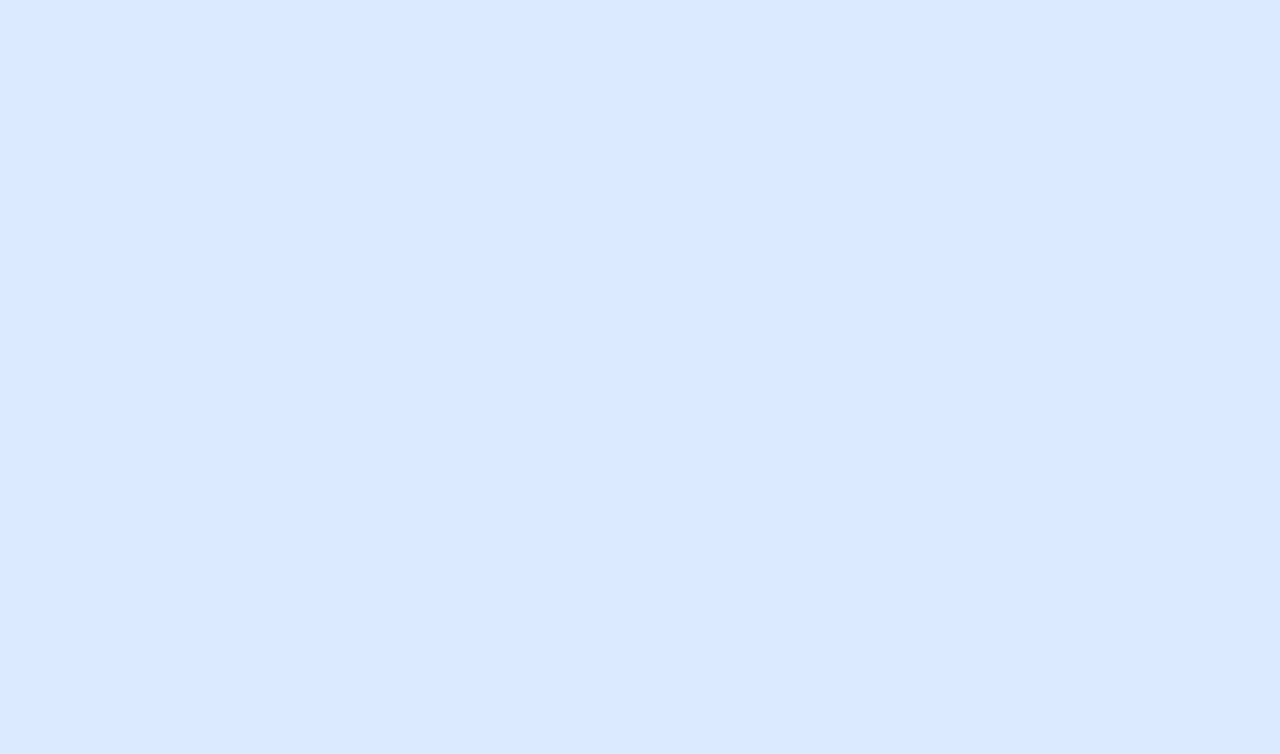
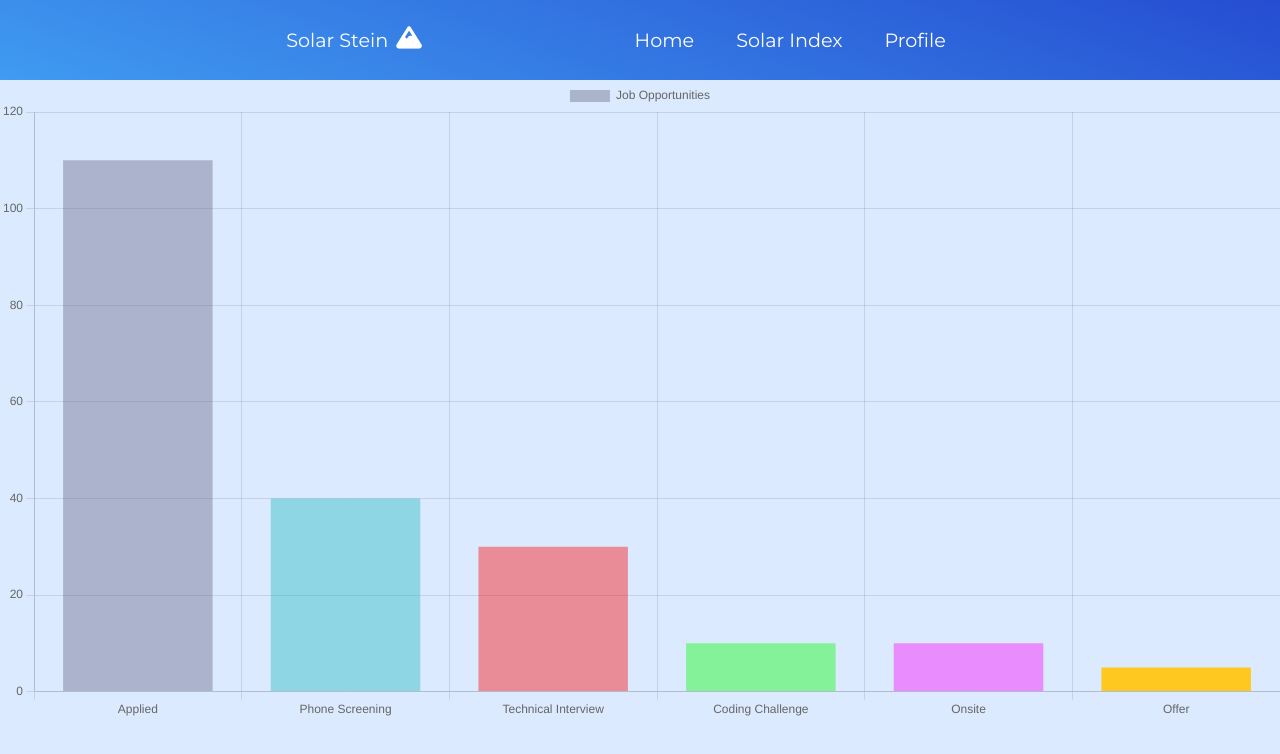
Before and after one commit to erictn3/Solar_Stein, a React (Create React App) app in the folder client/: page /chart in a window 1280 px wide. Shown: the top 754 px of the page. Built offline with nearby package versions, Linux system fonts and the light colour scheme.

Commit message:
created chart

```diff
--- a/client/package.json
+++ b/client/package.json
@@ -9,6 +9,7 @@
     "axios": "^0.21.1",
     "node-sass": "^4.14.1",
     "react": "^17.0.2",
+    "react-chartjs-2": "^3.0.3",
     "react-dom": "^17.0.2",
     "react-router-dom": "^5.2.0",
     "react-scripts": "4.0.3",
--- a/client/src/App.js
+++ b/client/src/App.js
@@ -4,6 +4,7 @@ import { BrowserRouter as Router, Route } from 'react-router-dom';
 import SignUp from './pages/Form/SignUp';
 import SignIn from './pages/Form/SignIn';
 import Home from './pages/Home/Home';
+import ChartIndex from './pages/Chart/index';
 
 import './App.css';
 
@@ -15,6 +16,7 @@ function App() {
         <Route exact path="/home" component={Home} />
         <Route exact path="/signup" component={SignUp} />
         <Route exact path="/signin" component={SignIn} />
+        <Route exact path="/chart" component={ChartIndex} />
       </div>
     </Router>
   );
--- a/client/src/components/Jobs/Job.js
+++ b/client/src/components/Jobs/Job.js
@@ -14,7 +14,7 @@ const Job = ({
   handleTagClick,
 }) => {
   const skillTags = [];
-
+// TODO==========================================================================================================================================
   let isSalary = salaryRangeMin != null && salaryRangeMin >= 0 && salaryRangeMax != null && salaryRangeMax >= salaryRangeMin;
 
   if (keySkills) {
--- a/client/src/components/Navbar/MenuItems.js
+++ b/client/src/components/Navbar/MenuItems.js
@@ -1,12 +1,12 @@
 export const MenuItem = [
   {
     title: "Home",
-    url: "#",
+    url: "/",
     cName: "nav-links"
   },
   {
     title: "Solar Index",
-    url: "#",
+    url: "chart",
     cName: "nav-links"
   },
   {
--- a/client/src/components/Navbar/Navbar.js
+++ b/client/src/components/Navbar/Navbar.js
@@ -13,7 +13,7 @@ class Navbar extends Component {
   render() {
     return(
       <nav className="NavbarItems">
-        <h1 className="navbar-logo">Solar Stein<i className="fas fa-mountain"></i></h1>
+        <h1 className="navbar-logo" href='/'>Solar Stein<i className="fas fa-mountain"></i></h1>
         <div className="menu-icon" onClick={this.handleClick}>
           <i className={this.state.clicked ? 'fas fa-times' : 'fas fa-bars'}></i>
         </div>
@@ -28,7 +28,7 @@ class Navbar extends Component {
             )
           })}
         </ul>
-        <Button>Sign Up</Button>
+        {/* <Button>Sign Up</Button> */}
       </nav>
     )
   }
--- /dev/null
+++ b/client/src/pages/Chart/Chart.js
@@ -0,0 +1,63 @@
+import React, {Component} from 'react';
+import {Bar} from 'react-chartjs-2';
+
+class Chart extends Component {
+  constructor(props){
+    super(props);
+    this.state = {
+      chartData:{
+        labels: ['Applied', 'Phone Screening', 'Technical Interview', 'Coding Challenge', 'Onsite', 'Offer'],
+        datasets:[
+          {
+            label:'Job Opportunities',
+            data:[
+              110,
+              40,
+              30,
+              10,
+              10,
+              5
+            ],
+            backgroundColor: [
+              'rgba(100,99,132,0.4)',
+              'rgba(32,186,191,0.4)',
+              'rgba(255,0,0,0.4)',
+              'rgba(0,255,0,0.4)',
+              'rgba(255,0,255,0.4)',
+              'rgba(255,200,32,1)'
+            ]
+          }
+        ]
+      }
+    }
+  }
+
+  static defaultProps = {
+    displayTitle:true,
+    displayLegend:true,
+    legendPosition:'right'
+  }
+
+  render() {
+    return (
+      <div className="chart">
+        <Bar
+          data={this.state.chartData}
+          options={{
+            title: {
+              display:this.props.displayTitle,
+              text:'',
+              fontSize:25
+            },
+            legend:{
+              display:this.props.displayLegend,
+              position:this.props.legendPosition
+            }
+          }}
+        />
+      </div>
+    )
+  }
+}
+
+export default Chart;
--- /dev/null
+++ b/client/src/pages/Chart/index.js
@@ -0,0 +1,14 @@
+import React from 'react';
+import Chart from './Chart';
+import Navbar from '../../components/Navbar/Navbar';
+
+function ChartIndex() {
+  return (
+    <div className="App">
+      <Navbar />
+      <Chart legendPosition="bottom"/>
+    </div>
+  );
+}
+
+export default ChartIndex;
--- a/package.json
+++ b/package.json
@@ -21,8 +21,13 @@
   "homepage": "https://github.com/erictn3/Solar_Stein#readme",
   "dependencies": {
     "bcrypt": "^5.0.1",
+    "bcryptjs": "^2.4.3",
+    "concurrently": "^6.1.0",
+    "config": "^3.3.6",
     "dotenv": "^9.0.2",
     "express": "^4.17.1",
+    "express-validator": "^6.11.1",
+    "jsonwebtoken": "^8.5.1",
     "mongoose": "^5.12.8",
     "morgan": "^1.10.0"
   },
```
Also changed, not shown: client/src/components/Jobs/JobBoard.js (+7 -9 lines), 1 other file (tests, documents, lock files or other folders).
